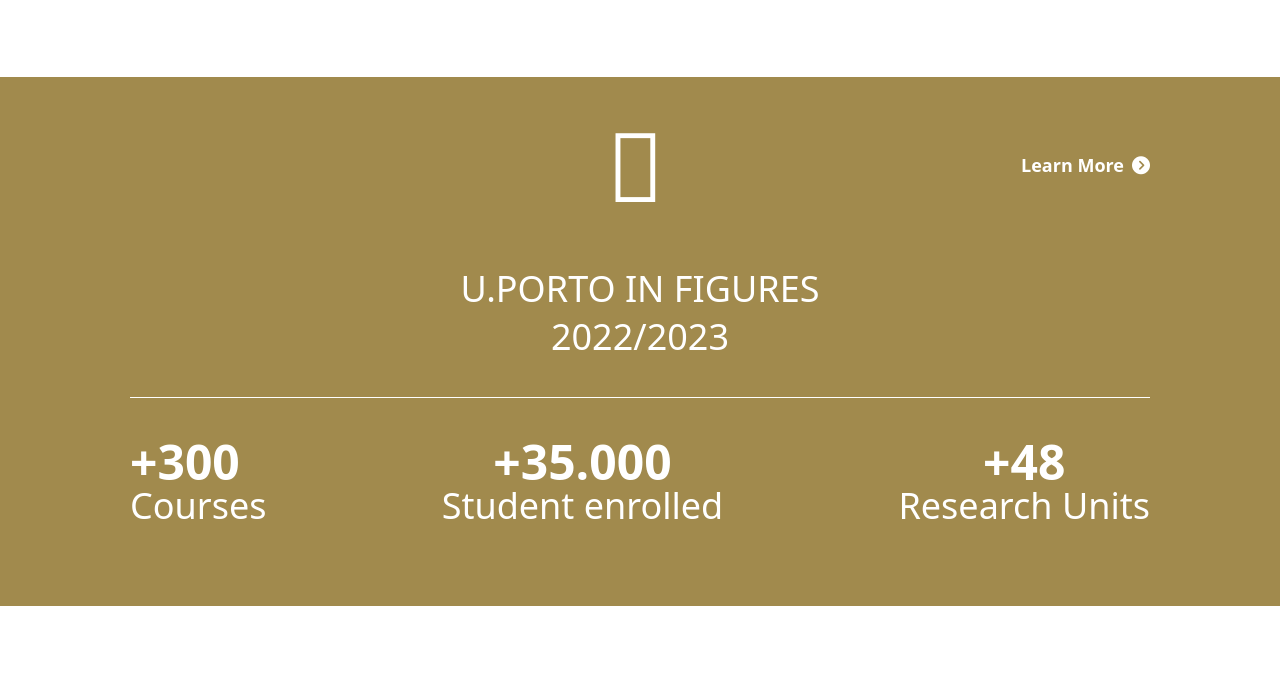
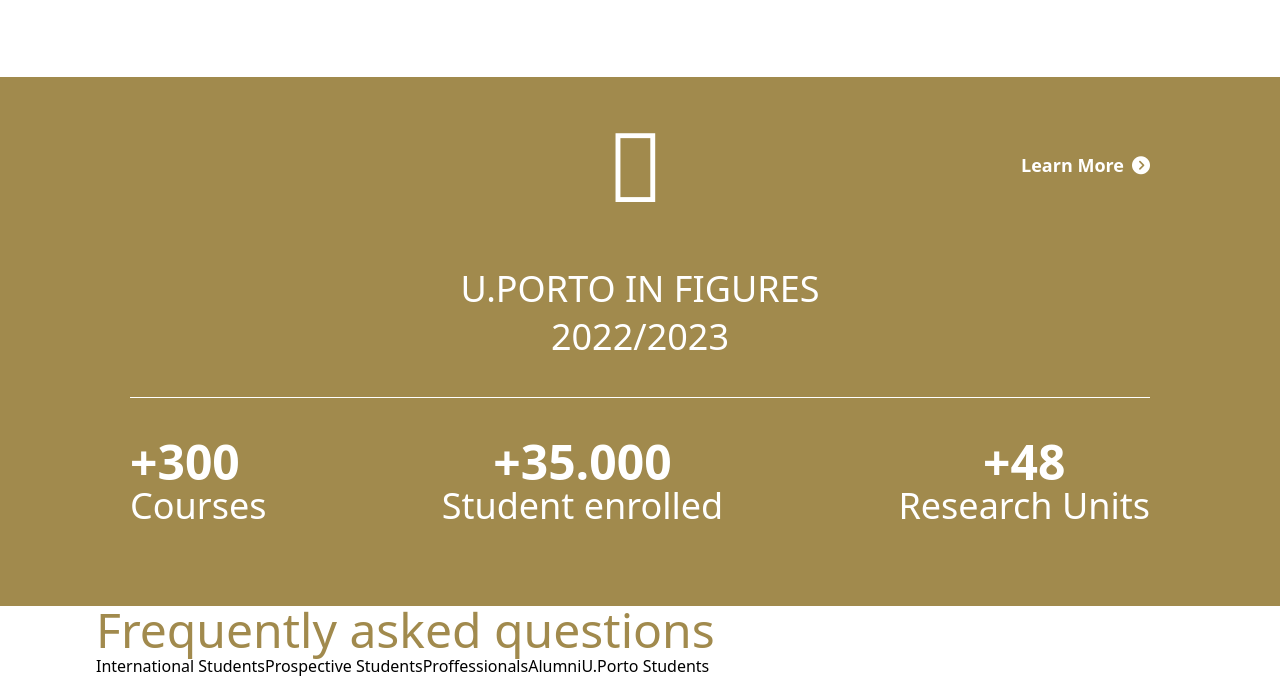
Before and after one commit to gloriaumutoni/tailwind-cloning-gate, a website: page index.html in a window 1280 px wide. Shown: the part 3379-4057 px from the top of the page. Before the commit the page ends 3985 px from the top, so only its background shows below. Drawn offline with Linux system fonts and the light colour scheme; some icons are missing.

Commit message:
frequently asked questions page

```diff
--- a/index.html
+++ b/index.html
@@ -251,6 +251,19 @@
     </div>
 </div>
 
+<!-- frequent asked question -->
+<div class="w-[85%] mx-auto">
+    <h1 class="text-5xl text-[#A18A4D]">Frequently asked questions</h1>
+    <div class="flex">
+        <h1>International Students</h1>
+        <h1>Prospective Students</h1>
+        <h1>Proffessionals</h1>
+        <h1>Alumni</h1>
+        <h1>U.Porto Students</h1>
+    </div>
+</div>
+
+
     </div>
 
 </body>
```
